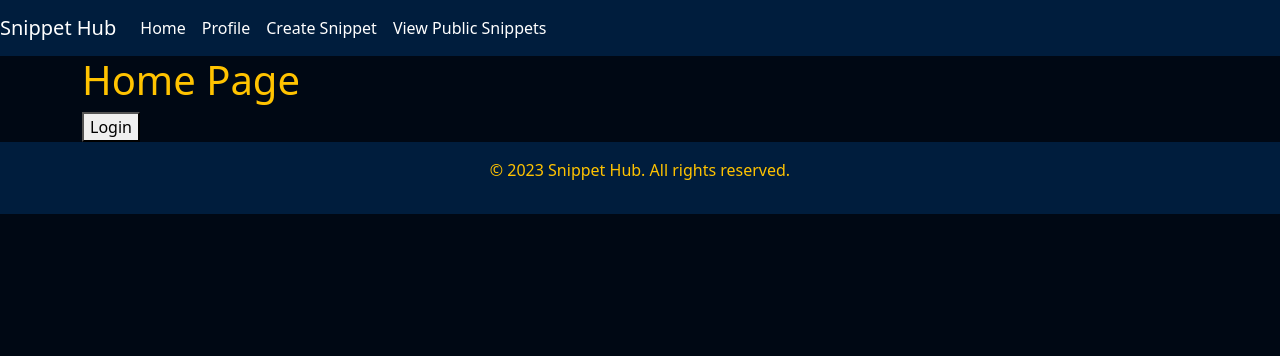
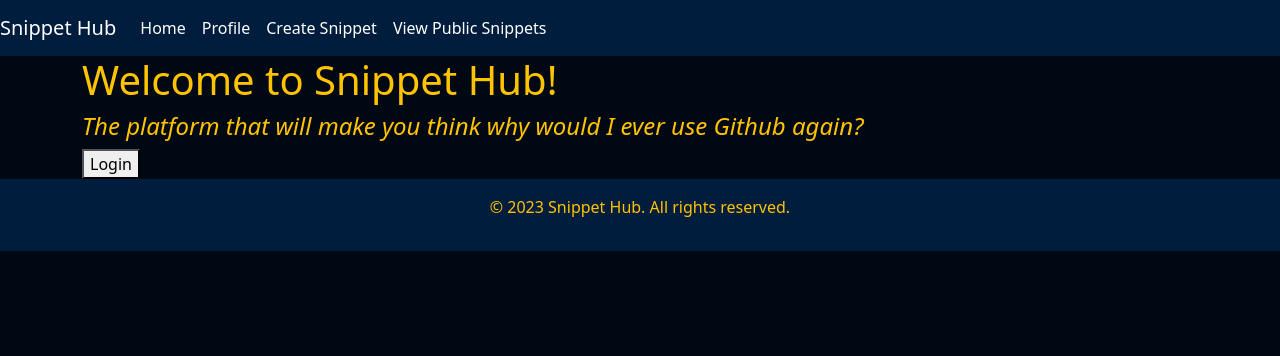
Before and after one commit to Momentum-Team-19/django-duplex-nathan-vogt, a Django app: page / in a window 1280 px wide. Shown: the top 356 px of the page. Run offline with Django 4.2, Linux system fonts and the light colour scheme.

```diff
--- a/notes.txt
+++ b/notes.txt
@@ -1,4 +1,8 @@
+- Write Documentation / Readme for use
+
 Features list
+- users can only edit their own snippets
+- copy vs save counter
 - increment copy when button pressed or copy/paste used
 - populate page with tags
 - glossary of tags.
@@ -10,8 +14,6 @@ Features list
     - title, language, tags
     - date published
     - add to the parameter
-
-- Write Documentation / Readme for use
 
 - user can add folders and move snippets between folder projects
 
--- a/snippet_hub/snippets/templates/snippets/home.html
+++ b/snippet_hub/snippets/templates/snippets/home.html
@@ -6,7 +6,9 @@ Home - Snippet Hub
 
 {% block content %}
 <!-- Your home page content here -->
-<h1>Home Page</h1>
+<h1>Welcome to Snippet Hub!</h1>
+
+<h4><em>The platform that will make you think why would I ever use Github again?</em></h4>
 <form method="post" action="{% url 'login' %}">
     {% csrf_token %}
     {{ form.as_p }}
```
Also changed, not shown: README.txt, logo.png (added), snippet_hub/db.sqlite3.
